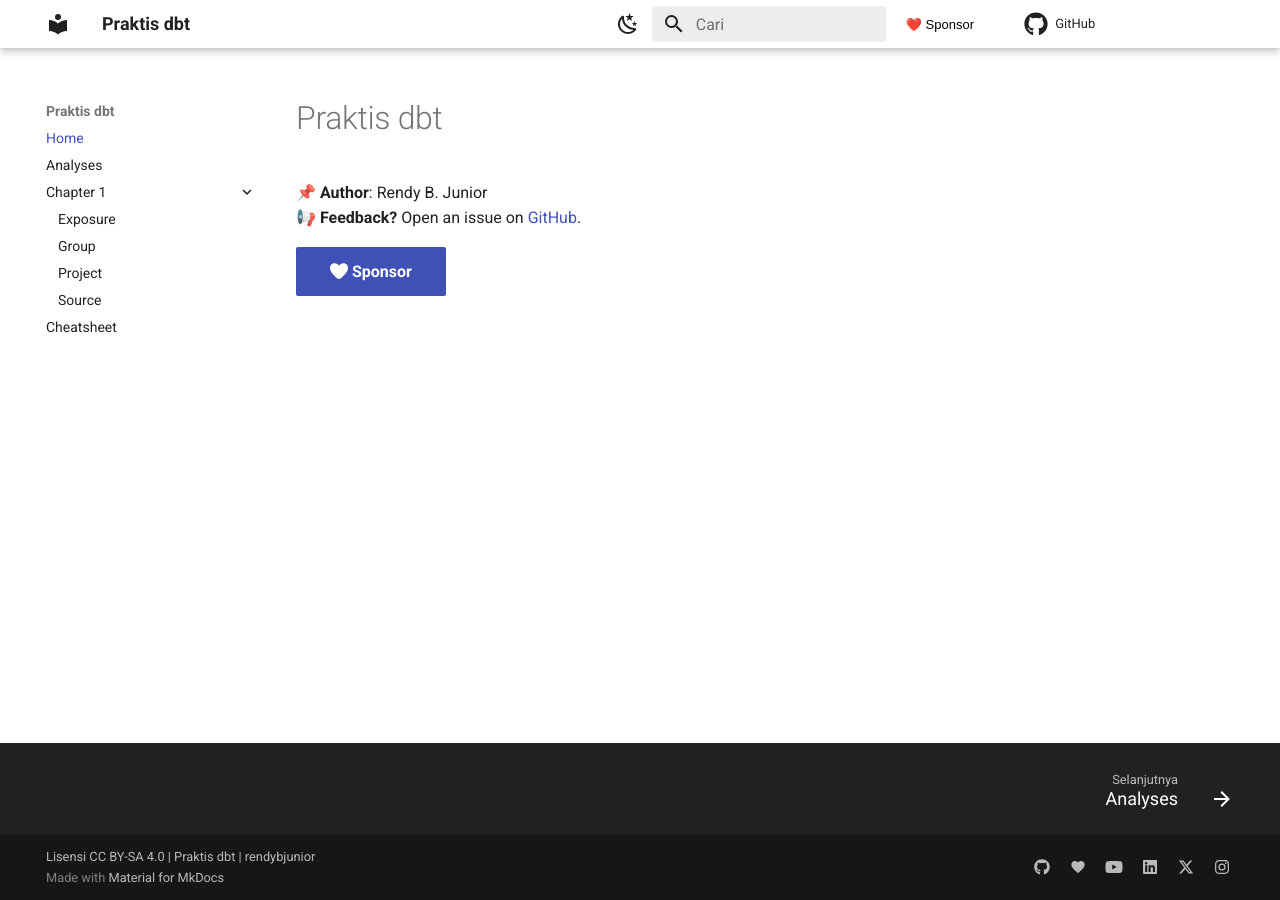
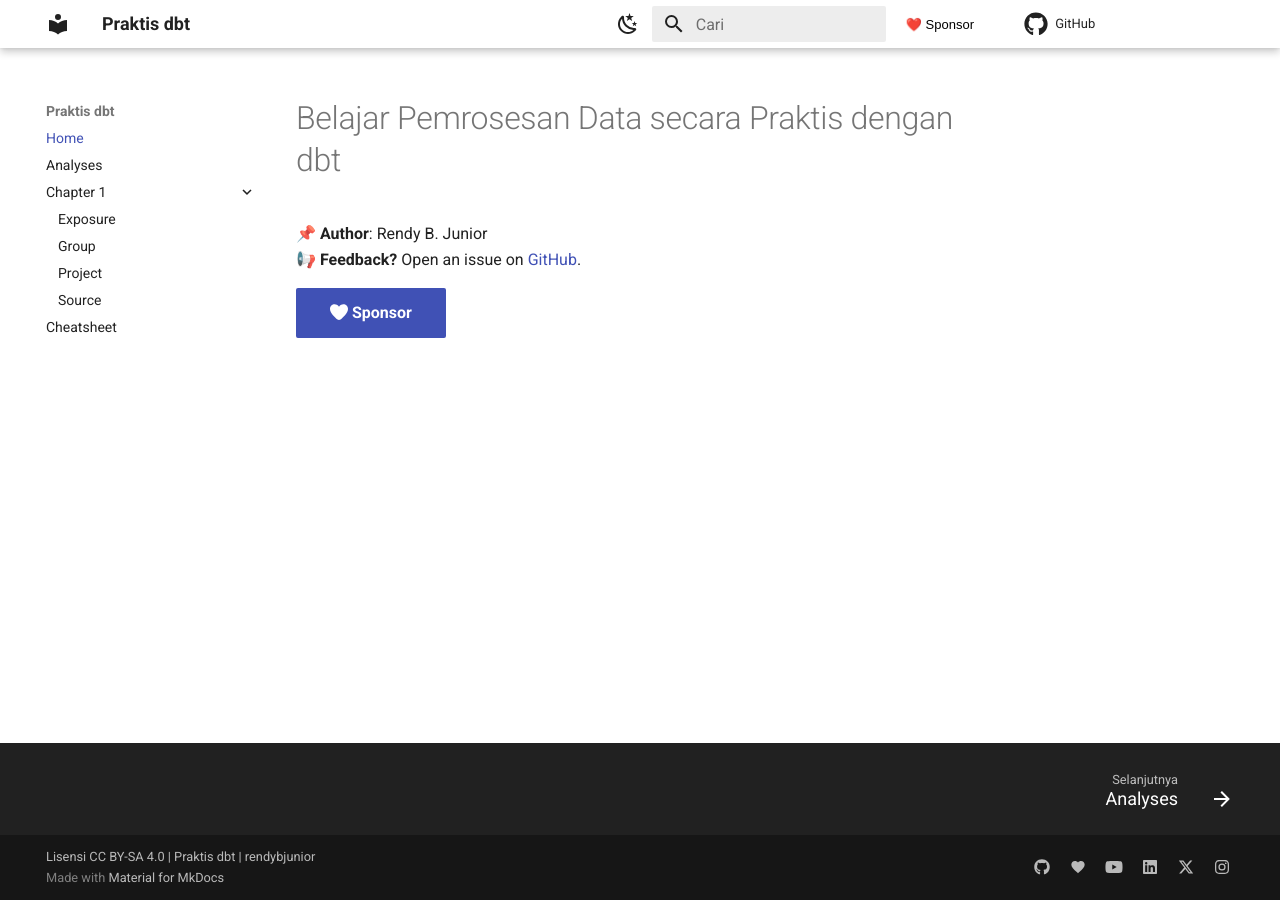
Before and after one commit to rendybjunior/learning-notes, an MkDocs documentation site: the page built from docs/index.md, in a window 1280 px wide. Built offline with MkDocs 1.6.1 and Material for MkDocs 9.7.7, drawn with Linux system fonts in a browser that asks for light colours; comment, search, counter and statistics services are not loaded.

```diff
--- a/docs/index.md
+++ b/docs/index.md
@@ -1,4 +1,4 @@
-# Praktis dbt
+# Belajar Pemrosesan Data secara Praktis dengan dbt
 
 📌 **Author**: Rendy B. Junior
 📢 **Feedback?** Open an issue on [GitHub](https://github.com/rendybjunior/praktisdbt).
--- a/mkdocs.yml
+++ b/mkdocs.yml
@@ -155,7 +155,7 @@ plugins:
   #- search.highlight # experimental
   #- literate-nav  # Allows using folder-based navigation
   - meta # for adding comments to all pages
-  - offline
+  #- offline
   - social
   - tags
   - glightbox
```
